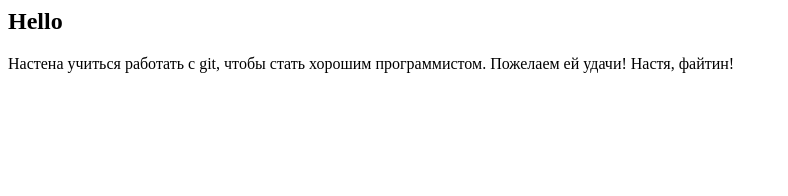
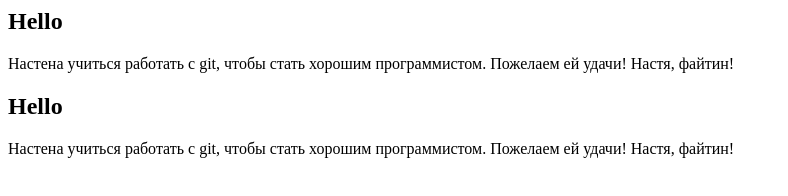
Before and after one commit to nastasia18/gittest, a plain HTML site: page index.html in a window 1280 px wide. Shown: the whole page, without its empty margins (0-788 px from the left). Drawn offline with Linux system fonts and the light colour scheme.

Commit message:
Изменения в ветке about

```diff
--- a/index.html
+++ b/index.html
@@ -5,6 +5,8 @@
     <body>
         <h2>Hello</h2>
         <p>Настена учиться работать с git, чтобы стать хорошим программистом. Пожелаем ей удачи! Настя, файтин!</p>
+        <h2>Hello</h2>
+        <p>Настена учиться работать с git, чтобы стать хорошим программистом. Пожелаем ей удачи! Настя, файтин!</p>
     </body>
 
 </html>
```
